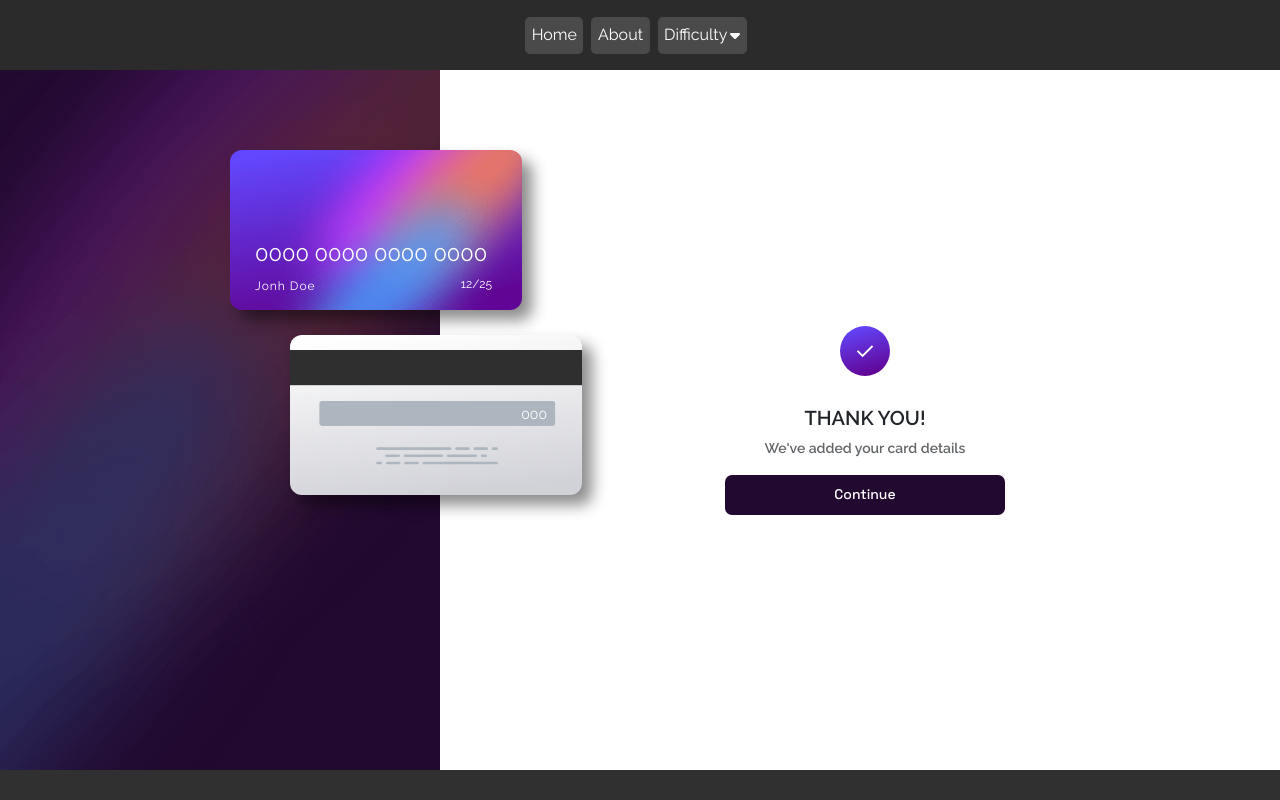
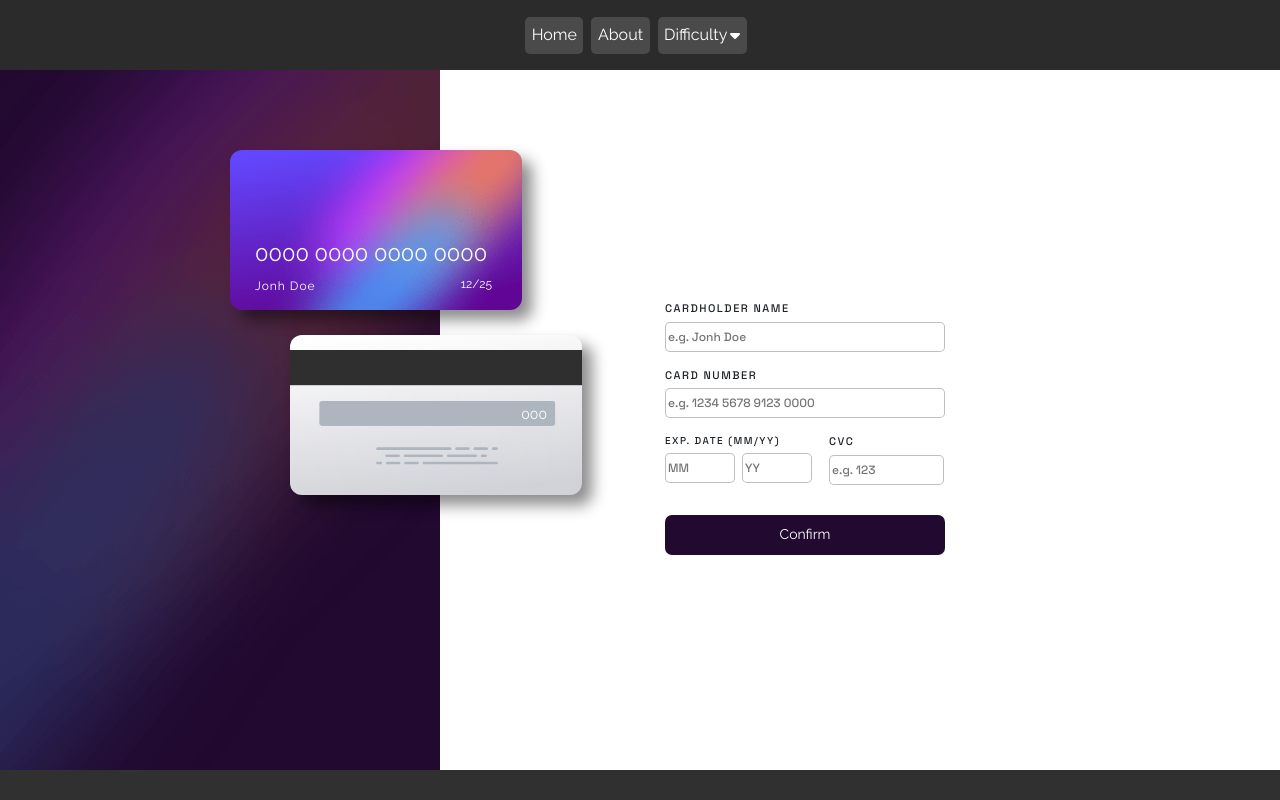
Before and after one commit to raulereno/frontendmentor-challenges, a React (Create React App) app: page /junior/challenge6 in a window 1280 px wide. Built offline with nearby package versions, Linux system fonts and the light colour scheme.

Commit message:
cambiando la variable swap linea 58, en el archivo InteractiveCardDetail.jsx

```diff
--- a/src/components/Junior/projects/InteractiveCardDetailForm.jsx
+++ b/src/components/Junior/projects/InteractiveCardDetailForm.jsx
@@ -55,7 +55,7 @@ const InteractiveCardDetailForm = () => {
     cvc: "",
   });
   const [errors, setErrors] = useState({});
-  const [swap, setSwap] = useState(true);
+  const [swap, setSwap] = useState(false);
 
   const handleInputChange = (event) => {
     const name = event.target.name;
```
